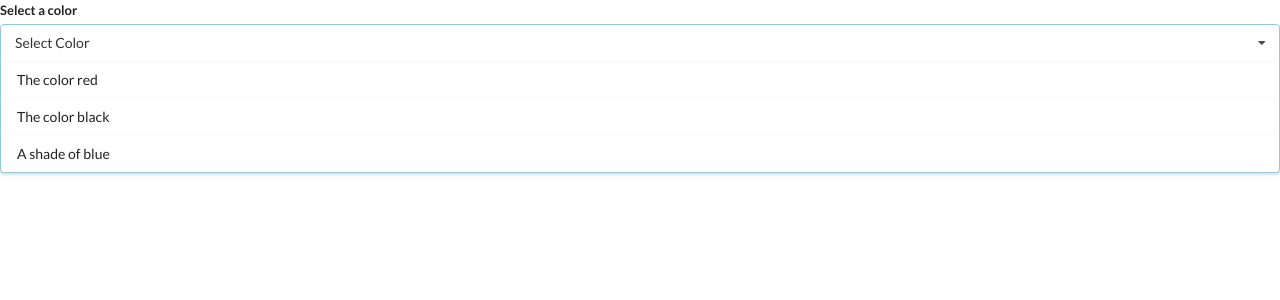
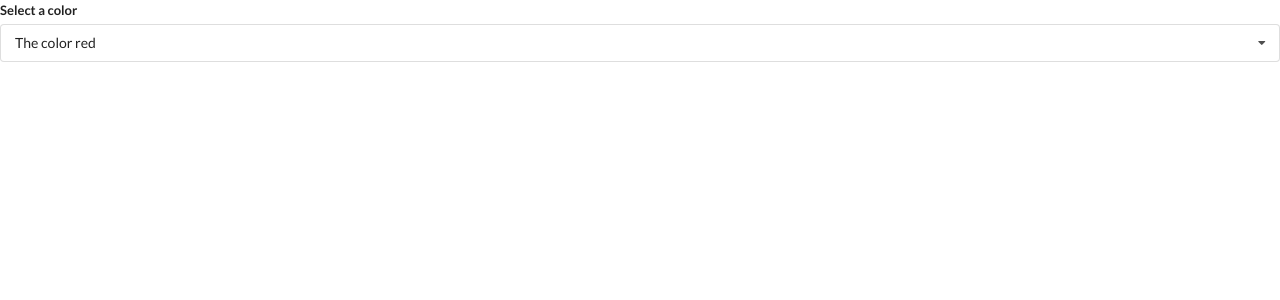
Before and after one commit to dc-diogo/react-widgets, a React (Create React App) app: page / in a window 1280 px wide. Shown: the top 300 px of the page. Built offline with nearby package versions, Linux system fonts and the light colour scheme.

Commit message:
Adding function do open and close dropdown, also selecting the option

```diff
--- a/src/App.js
+++ b/src/App.js
@@ -1,4 +1,4 @@
-import React from 'react';
+import React, { useState } from 'react';
 import Accordion from './components/Accordion';
 import Search from './components/Search';
 import Dropdown from './components/Dropdown';
@@ -34,14 +34,18 @@
   }
 ];
 
-class App extends React.Component {
-  render() {
-    return (
-      <div>
-        <Dropdown options={options} />
-      </div>
-    );
-  }
-}
+const App = () => {
+  const [selected, setSelected] = useState(options[0]);
+
+  return (
+    <div>
+      <Dropdown
+        selected={selected}
+        onSelectedChange={setSelected}
+        options={options}
+      />
+    </div>
+  );
+};
 
 export default App;
--- a/src/components/Dropdown.js
+++ b/src/components/Dropdown.js
@@ -1,9 +1,18 @@
-import React from 'react';
+import React, { useState } from 'react';
 
-const Dropdown = ({ options }) => {
+const Dropdown = ({ options, selected, onSelectedChange }) => {
+  const [open, setOpen] = useState(false);
+
   const renderedOptions = options.map((option) => {
+    if (option.value === selected.value) {
+      return null;
+    }
+
     return (
-      <div key={option.value} className="item">
+      <div
+        key={option.value}
+        className="item"
+        onClick={() => onSelectedChange(option)}>
         {option.label}
       </div>
     );
@@ -13,10 +22,14 @@
     <div className="ui form">
       <div className="field">
         <label className="label">Select a color</label>
-        <div className="ui selection dropdown visible active">
+        <div
+          onClick={() => setOpen(!open)}
+          className={`ui selection dropdown ${open ? 'visible active' : ''}`}>
           <i className="dropdown icon"></i>
-          <div className="text">Select Color</div>
-          <div className="menu visible transition">{renderedOptions}</div>
+          <div className="text">{selected.label}</div>
+          <div className={`menu ${open ? 'visible transition' : ''}`}>
+            {renderedOptions}
+          </div>
         </div>
       </div>
     </div>
```
